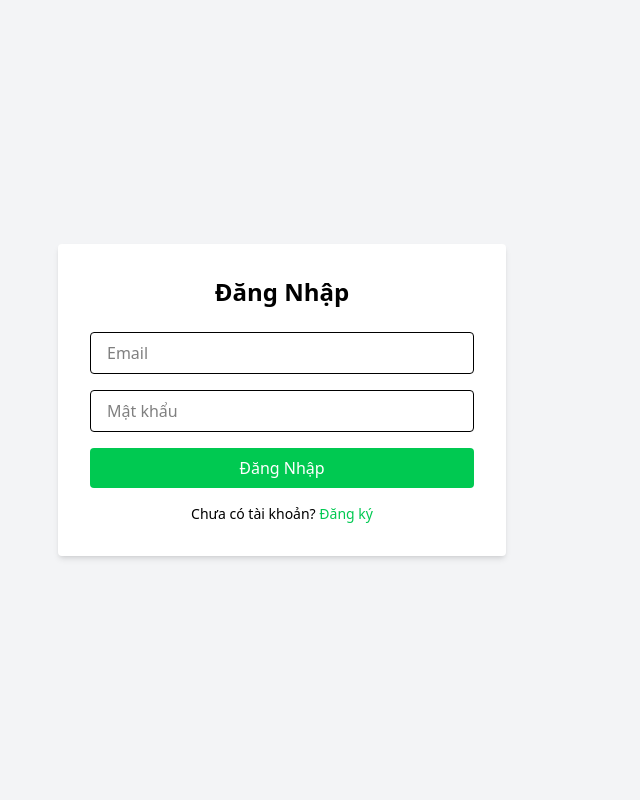
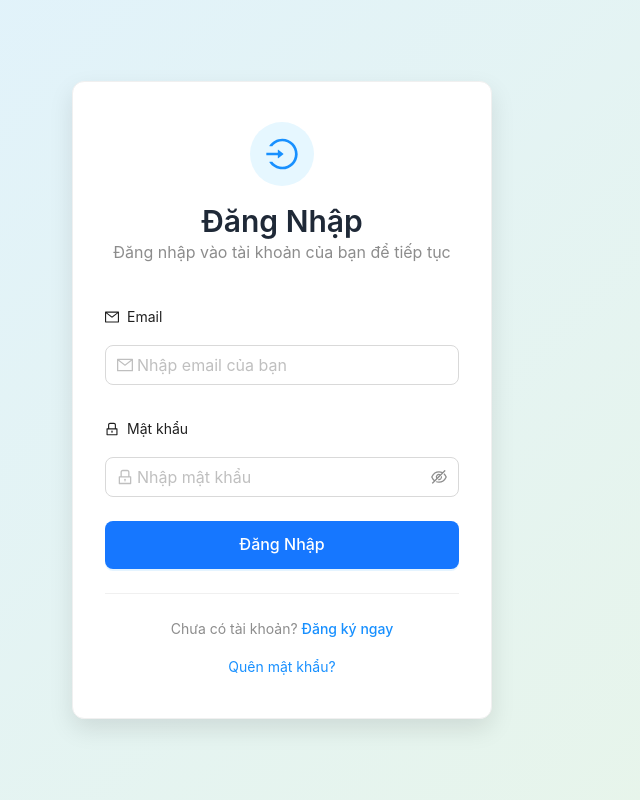
Before and after one commit to Chien0903/ITSS, a React (Vite) app in the folder frontend/: page /login in a window 1280 px wide. Shown: the whole page, without its empty margins (358-998 px from the left). Built offline with nearby package versions, Linux system fonts and the light colour scheme.

Commit message:
update UI LoginPage

```diff
--- a/frontend/src/pages/Login.jsx
+++ b/frontend/src/pages/Login.jsx
@@ -1,80 +1,201 @@
 import React, { useState } from "react";
-import { useNavigate } from "react-router-dom";
+import {
+  Form,
+  Input,
+  Button,
+  Card,
+  Typography,
+  message,
+  Space,
+  Divider,
+} from "antd";
+import { MailOutlined, LockOutlined, LoginOutlined } from "@ant-design/icons";
+import { Link, useNavigate } from "react-router-dom";
 import api from "../api";
 import { ACCESS_TOKEN, REFRESH_TOKEN } from "../constants";
 
+const { Title, Text } = Typography;
+
 const Login = ({ onLogin }) => {
   const navigate = useNavigate();
-  const [formData, setFormData] = useState({
-    email: "",
-    password: "",
-  });
-  const [error, setError] = useState("");
+  const [loading, setLoading] = useState(false);
+  const [form] = Form.useForm();
 
-  const handleChange = (e) => {
-    setFormData({
-      ...formData,
-      [e.target.name]: e.target.value,
-    });
-  };
+  const onFinish = async (values) => {
+    setLoading(true);
+    try {
+      const response = await api.post("/api/token/", values);
 
-  const handleLogin = async (e) => {
-
-    e.preventDefault();
-
-    try {
-      const response = await api.post("/api/token/", formData);
       if (response.status === 200) {
         // Lưu thông tin người dùng vào localStorage
         localStorage.setItem("user", JSON.stringify(response.data.user));
         localStorage.setItem(ACCESS_TOKEN, response.data.access);
         localStorage.setItem(REFRESH_TOKEN, response.data.refresh);
+
+        message.success({
+          content: "Đăng nhập thành công! Chào mừng bạn quay trở lại.",
+          duration: 3,
+        });
+
         if (onLogin) onLogin(); // Gọi callback cập nhật trạng thái từ App.jsx
-        navigate("/select-group"); // Chuyển hướng về trang chủ
+
+        setTimeout(() => {
+          navigate("/select-group"); // Chuyển hướng về trang chọn nhóm
+        }, 1000);
       }
     } catch (err) {
-      setError(err.response?.data?.message || "Có lỗi xảy ra khi đăng nhập");
+      console.error("Login error:", err);
+      message.error({
+        content:
+          err.response?.data?.message || "Email hoặc mật khẩu không chính xác.",
+        duration: 4,
+      });
+    } finally {
+      setLoading(false);
     }
   };
 
   return (
-    <div className="min-h-screen flex items-center justify-center bg-gray-100">
-      <div className="bg-white p-8 rounded shadow-md w-full max-w-md">
-        <h2 className="text-2xl font-bold mb-6 text-center">Đăng Nhập</h2>
-        {error && <div className="text-red-500 text-center mb-4">{error}</div>}
-        <form onSubmit={handleLogin} className="space-y-4">
-          <input
-            type="email"
+    <div
+      style={{
+        minHeight: "100vh",
+        background: "linear-gradient(135deg, #e0f2fe 0%, #e8f5e8 100%)",
+        display: "flex",
+        alignItems: "center",
+        justifyContent: "center",
+        padding: "20px",
+      }}
+    >
+      <Card
+        style={{
+          width: "100%",
+          maxWidth: 420,
+          boxShadow: "0 10px 25px rgba(0,0,0,0.1)",
+          borderRadius: 12,
+        }}
+        bodyStyle={{ padding: "40px 32px" }}
+      >
+        {/* Header */}
+        <div style={{ textAlign: "center", marginBottom: 32 }}>
+          <div
+            style={{
+              display: "inline-flex",
+              alignItems: "center",
+              justifyContent: "center",
+              width: 64,
+              height: 64,
+              backgroundColor: "#e6f7ff",
+              borderRadius: "50%",
+              marginBottom: 16,
+            }}
+          >
+            <LoginOutlined style={{ fontSize: 32, color: "#1890ff" }} />
+          </div>
+          <Title level={2} style={{ margin: 0, color: "#1f2937" }}>
+            Đăng Nhập
+          </Title>
+          <Text type="secondary" style={{ fontSize: 16 }}>
+            Đăng nhập vào tài khoản của bạn để tiếp tục
+          </Text>
+        </div>
+
+        <Form
+          form={form}
+          name="login"
+          onFinish={onFinish}
+          layout="vertical"
+          size="large"
+          requiredMark={false}
+        >
+          <Form.Item
             name="email"
-            placeholder="Email"
-            className="w-full px-4 py-2 border rounded"
-            value={formData.email}
-            onChange={handleChange}
-            required
-          />
-          <input
-            type="password"
+            label={
+              <Space>
+                <MailOutlined />
+                <span>Email</span>
+              </Space>
+            }
+            rules={[
+              { required: true, message: "Vui lòng nhập email" },
+              { type: "email", message: "Email không hợp lệ" },
+            ]}
+          >
+            <Input
+              prefix={<MailOutlined style={{ color: "#bfbfbf" }} />}
+              placeholder="Nhập email của bạn"
+              style={{ borderRadius: 8 }}
+            />
+          </Form.Item>
+
+          <Form.Item
             name="password"
-            placeholder="Mật khẩu"
-            className="w-full px-4 py-2 border rounded"
-            value={formData.password}
-            onChange={handleChange}
-            required
-          />
-          <button
-            type="submit"
-            className="w-full bg-green-500 text-white py-2 rounded hover:bg-green-600"
+            label={
+              <Space>
+                <LockOutlined />
+                <span>Mật khẩu</span>
+              </Space>
+            }
+            rules={[
+              { required: true, message: "Vui lòng nhập mật khẩu" },
+              { min: 6, message: "Mật khẩu phải có ít nhất 6 ký tự" },
+            ]}
           >
-            Đăng Nhập
-          </button>
-        </form>
-        <p className="text-sm text-center mt-4">
-          Chưa có tài khoản?{" "}
-          <a href="/register" className="text-green-500 hover:underline">
-            Đăng ký
-          </a>
-        </p>
-      </div>
+            <Input.Password
+              prefix={<LockOutlined style={{ color: "#bfbfbf" }} />}
+              placeholder="Nhập mật khẩu"
+              style={{ borderRadius: 8 }}
+            />
+          </Form.Item>
+
+          <Form.Item style={{ marginBottom: 16 }}>
+            <Button
+              type="primary"
+              htmlType="submit"
+              loading={loading}
+              block
+              style={{
+                height: 48,
+                borderRadius: 8,
+                fontSize: 16,
+                fontWeight: 500,
+              }}
+            >
+              {loading ? "Đang đăng nhập..." : "Đăng Nhập"}
+            </Button>
+          </Form.Item>
+        </Form>
+
+        <Divider style={{ margin: "24px 0" }} />
+
+        <div style={{ textAlign: "center", marginBottom: 16 }}>
+          <Text type="secondary" style={{ fontSize: 14 }}>
+            Chưa có tài khoản?{" "}
+            <Link
+              to="/register"
+              style={{
+                color: "#1890ff",
+                fontWeight: 500,
+                textDecoration: "none",
+              }}
+            >
+              Đăng ký ngay
+            </Link>
+          </Text>
+        </div>
+
+        <div style={{ textAlign: "center" }}>
+          <Link
+            to="/forgot-password"
+            style={{
+              color: "#1890ff",
+              fontSize: 14,
+              textDecoration: "none",
+            }}
+          >
+            Quên mật khẩu?
+          </Link>
+        </div>
+      </Card>
     </div>
   );
 };
--- a/frontend/src/pages/Register.jsx
+++ b/frontend/src/pages/Register.jsx
@@ -30,7 +30,11 @@ const Register = () => {
   const onFinish = async (values) => {
     setLoading(true);
     try {
-      const { confirmPassword, acceptTerms, ...registerData } = values;
+      const {
+        confirmPassword: _confirmPassword,
+        acceptTerms: _acceptTerms,
+        ...registerData
+      } = values;
 
       const response = await api.post("/api/register/", registerData);
 
```
